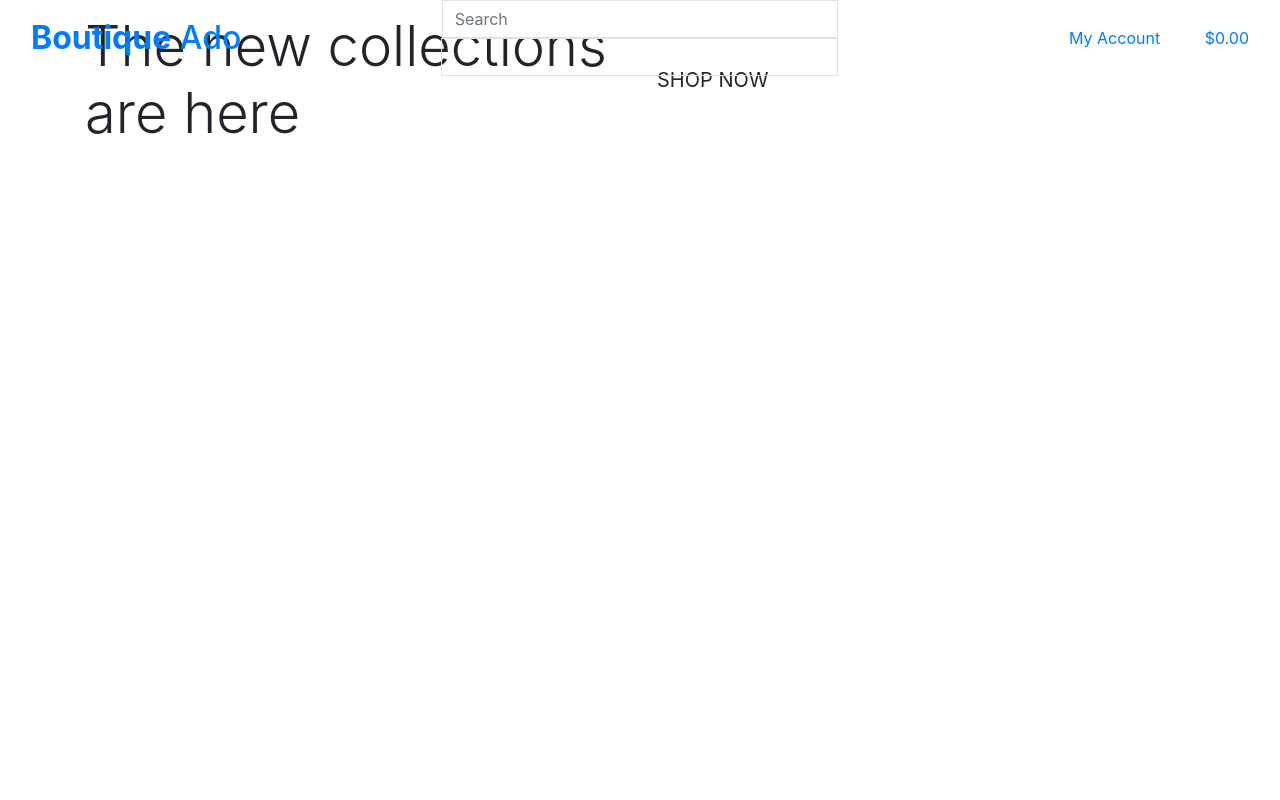
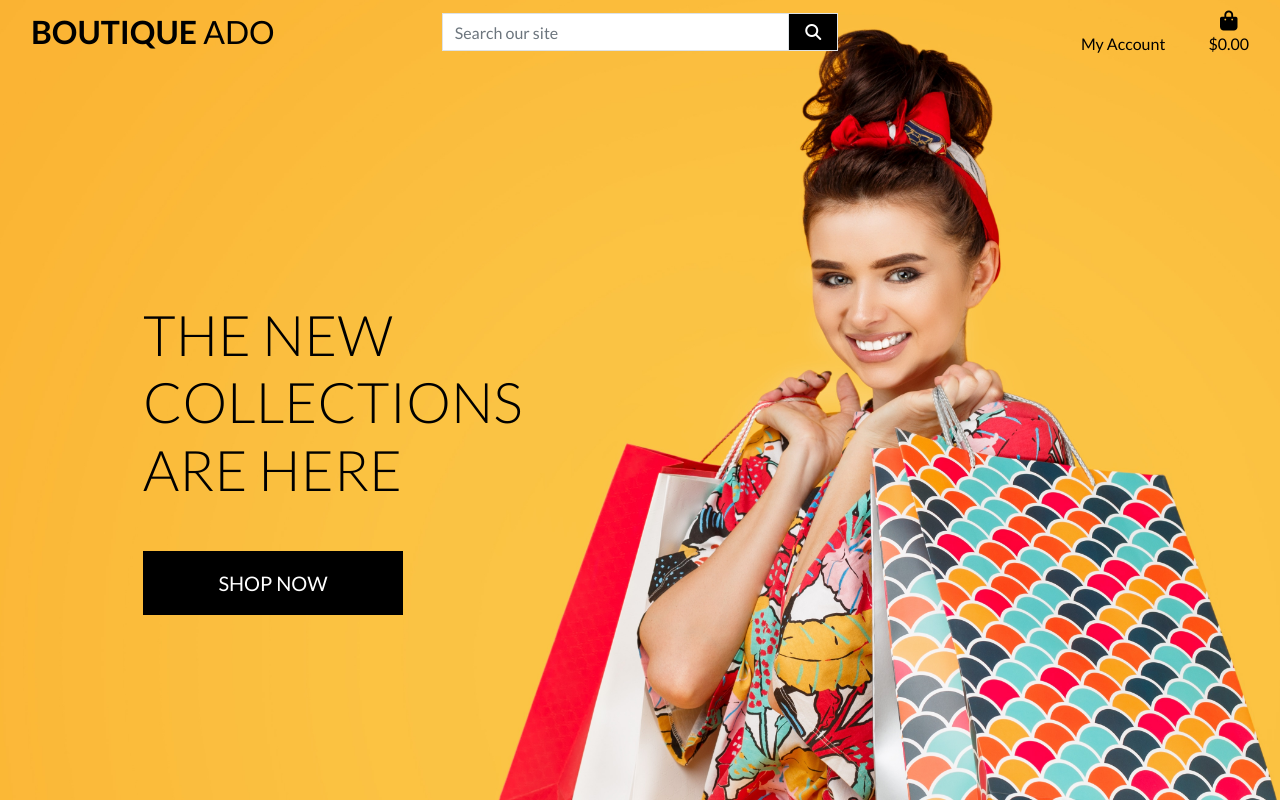
Before and after one commit to toddnedwards/boutique-ado-walkthrough, a Django app: page / in a window 1280 px wide. Run offline with Django 3.2, Linux system fonts and the light colour scheme; some libraries are stand-ins or nearby versions.

Commit message:
completed homepage header and css

```diff
--- a/boutique_ado/urls.py
+++ b/boutique_ado/urls.py
@@ -15,9 +15,11 @@ Including another URLconf
 """
 from django.contrib import admin
 from django.urls import path, include
+from django.conf import settings
+from django.conf.urls.static import static
 
 urlpatterns = [
     path('admin/', admin.site.urls),
     path('accounts/', include('allauth.urls')),
     path('', include('home.urls')),
-]
+] + static(settings.MEDIA_URL, document_root=settings.MEDIA_ROOT)
--- a/home/templates/home/index.html
+++ b/home/templates/home/index.html
@@ -14,11 +14,13 @@
     <div class="row h-100">
         <div class="col-7 col-md-6 my-auto">
             <h1 class="display-4 logo-font text-black">
-                    The new collections are here</h1>
-                </div>
+                The new collections are here
+            </h1>
             <div class="my-5">
                 <h4>
-                        <a href="" class="shop-now-button btn btn-lg rounded-0 text-uppercase py-3">Shop Now</a></h4>
+                    <a href="" class="shop-now-button btn btn-lg rounded-0 text-uppercase py-3">Shop Now</a>
+                </h4>
+            </div>
         </div>
     </div>
 </div>
--- /dev/null
+++ b/static/css/base.css
@@ -0,0 +1,77 @@
+html {
+    height: 100%;
+}
+
+body {
+    background: url('/media/homepage_background_cropped.jpg') no-repeat center center fixed;
+    background-size: cover;
+    height: calc(100vh - 164px);
+    color: #555;
+    font-family: 'Lato';
+}
+.icon {
+    align-items: center;
+    display: inline-flex;
+    justify-content: center;
+    height: 1.5rem;
+    width: 1.5rem;
+}
+
+.logo-font {
+    text-transform: uppercase;
+}
+
+.main-logo-link {
+    width: fit-content;
+}
+
+.shop-now-button {
+    background-color: black;
+    color: white;
+    min-width: 260px;
+}
+
+.btn-black {
+    background: black;
+    color: white;
+}
+
+.shop-now-button:hover,
+.shop-now-button:active,
+.shop-now-button:focus,
+.btn-black:hover,
+.btn-black:active,
+.btn-black:focus {
+    background: black;
+    color: white;
+}
+
+.text-black {
+    color: #000 !important;
+}
+
+border-black {
+    border: 1px solid black Impo !important;
+}
+
+/* Media queries */
+
+@media (min-width: 1200px) {
+    .container {
+        max-width: 80%;
+    }
+}
+
+@media (min-width: 992px) {
+    .fixed-top-desktop-only {
+        position: fixed;
+        top: 0;
+        right: 0;
+        left: 0;
+        z-index: 1030;
+    }
+
+    .header-container {
+        padding-top: 164px;
+    }
+}
--- a/templates/base.html
+++ b/templates/base.html
@@ -16,12 +16,15 @@
 
     {% block corecss %}
         <link rel="stylesheet" href="https://cdn.jsdelivr.net/npm/bootstrap@4.6.2/dist/css/bootstrap.min.css" integrity="sha384-xOolHFLEh07PJGoPkLv1IbcEPTNtaed2xpHsD9ESMhqIYd0nLMwNLD69Npy4HI+N" crossorigin="anonymous">
+        <link rel="stylesheet" href="https://fonts.googleapis.com/css2?family=Lato:ital,wght@0,100;0,300;0,400;0,700;0,900;1,100;1,300;1,400;1,700;1,900&display=swap">
+        <link rel="stylesheet" href="{% static 'css/base.css' %}">
     {% endblock %}
 
     {% block extra_css %}
     {% endblock %}
 
     {% block corejs %}
+        <script src="https://kit.fontawesome.com/e46a729e48.js" crossorigin="anonymous"></script>
         <script src="https://cdn.jsdelivr.net/npm/jquery@3.5.1/dist/jquery.min.js" integrity="sha256-9/aliU8dGd2tb6OSsuzixeV4y/faTqgFtohetphbbj0=" crossorigin="anonymous"></script>
         <script src="https://cdn.jsdelivr.net/npm/bootstrap@4.6.2/dist/js/bootstrap.bundle.min.js" integrity="sha384-Fy6S3B9q64WdZWQUiU+q4/2Lc9npb8tCaSX9FK7E8HnRr0Jz8D6OP9dO5Vg3Q9ct" crossorigin="anonymous"></script>
         <script src="https://cdn.jsdelivr.net/npm/popper.js@1.16.1/dist/umd/popper.min.js" integrity="sha384-9/reFTGAW83EW2RDu2S0VKaIzap3H66lZH81PoYlFhbGU+6BZp6G7niu735Sk7lN" crossorigin="anonymous"></script>
@@ -43,7 +46,7 @@
                 <div class="col-12 col-lg-4 my-auto py-1 py-lg-0">
                     <form method="GET" action="">
                         <div class="input-group w-100">
-                            <input class="form-control border border-black rounded-0" type="text" name="q" placeholder="Search"></div>
+                            <input class="form-control border border-black rounded-0" type="text" name="q" placeholder="Search our site">
                             <div class="input-group-append">
                                 <button class="form-control btn btn-black border border-black rounded-0" type="submit">
                                     <span class="icon">
@@ -51,6 +54,7 @@
                                     </span>
                                 </button>
                             </div>
+                        </div>
                     </form>
                 </div>
                 <div class="col-12 col-lg-4 my-auto py-1 py-lg-0">
```
Also changed, not shown: boutique_ado/settings.py (+3 -4 lines), media/homepage_background_cropped.jpg (added). Lines whose indentation alone changed are shown as unchanged.
